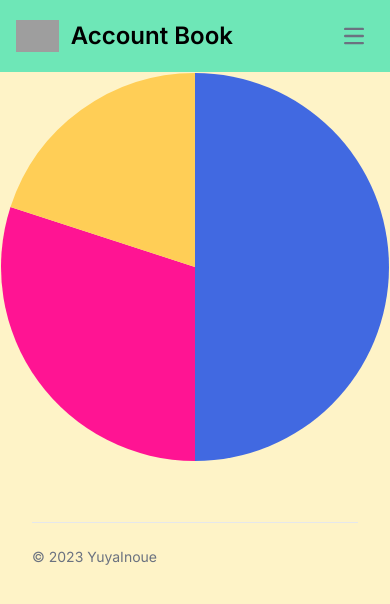
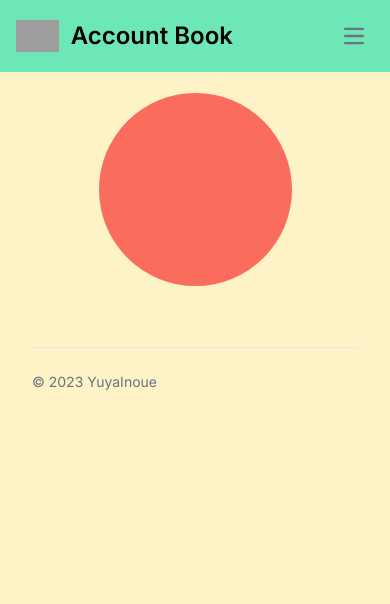
Before and after one commit to Inoue416/ts-account-book, a Next.js app: page / in a window 390 px wide. Shown: the top 604 px of the page. Built offline with nearby package versions, Linux system fonts and the light colour scheme; no server answers; grey boxes are pictures that could not be loaded.

Commit message:
ホーム画面のグラフのスタイル崩れを修正

```diff
--- a/app/PiePlot.tsx
+++ b/app/PiePlot.tsx
@@ -7,12 +7,12 @@ Chart.register(ArcElement);
 import {Pie} from "react-chartjs-2"
 
 const sample_data = {
-    labels: ["Windos", "Mac", "Linux"],
+    labels: ["Income", "Payment"],
     datasets: [
         {
-            data: [50, 30, 20],
-            backgroundColor: ["#4169e1","#ff1493","#FFCE56"],
-            hoverBackgroundColor:  ["#36A2EB","#FF6384","#FFCE56"],
+            data: [0, 10000],
+            backgroundColor: ["#75feff","#fa6c5c"],
+            hoverBackgroundColor:  ["#a8feff","#fcaaa1"],
             borderColor: ["transparent","transparent","transparent"]
         }
     ]
@@ -20,7 +20,7 @@ const sample_data = {
 
 export const PiePlot: React.FC = () => {
     return (
-        <div>
+        <div className="pie-area my-5 container mx-auto">
             <Pie data={sample_data} />
         </div>
     )
--- a/app/globals.css
+++ b/app/globals.css
@@ -16,6 +16,7 @@
   }
 }
 
-body {
-
+.pie-area {
+  width: 50%;
+  height: 50%;
 }
--- a/app/layout.tsx
+++ b/app/layout.tsx
@@ -36,7 +36,10 @@ export default function RootLayout({
             <div className="hidden w-full md:block md:w-auto" id="navbar-default">
               <ul className="font-medium flex flex-col p-4 md:p-0 mt-4 border border-gray-100 rounded-lg bg-gray-50 md:flex-row md:space-x-8 md:mt-0 md:border-0 md:bg-white dark:bg-gray-800 md:dark:bg-gray-900 dark:border-gray-700">
                 <li>
-                  <Link href="/add" className="block py-2 pl-3 pr-4 text-gray-900 rounded hover:bg-gray-100 md:hover:bg-transparent md:border-0 md:hover:text-blue-700 md:p-0 dark:text-white md:dark:hover:text-blue-500 dark:hover:bg-gray-700 dark:hover:text-white md:dark:hover:bg-transparent" aria-current="page">ADD</Link>
+                  <Link href="/" className="block py-2 pl-3 pr-4 text-gray-900 rounded hover:bg-gray-100 md:hover:bg-transparent md:border-0 md:hover:text-blue-700 md:p-0 dark:text-white md:dark:hover:text-blue-500 dark:hover:bg-gray-700 dark:hover:text-white md:dark:hover:bg-transparent" aria-current="page">HOME</Link>
+                </li>
+                <li>
+                  <Link href="/add" className="block py-2 pl-3 pr-4 text-gray-900 rounded hover:bg-gray-100 md:hover:bg-transparent md:border-0 md:hover:text-blue-700 md:p-0 dark:text-white md:dark:hover:text-blue-500 dark:hover:bg-gray-700 dark:hover:text-white md:dark:hover:bg-transparent">ADD</Link>
                 </li>
                 <li>
                   <Link href="/graph" className="block py-2 pl-3 pr-4 text-gray-900 rounded hover:bg-gray-100 md:hover:bg-transparent md:border-0 md:hover:text-blue-700 md:p-0 dark:text-white md:dark:hover:text-blue-500 dark:hover:bg-gray-700 dark:hover:text-white md:dark:hover:bg-transparent">Graph</Link>
--- a/app/page.tsx
+++ b/app/page.tsx
@@ -1,6 +1,7 @@
 "use client"
 import {PiePlot} from "./PiePlot"
 import { useState, useEffect } from 'react'
+import axios from "axios"
 
 
 const mainClass = {}
```
